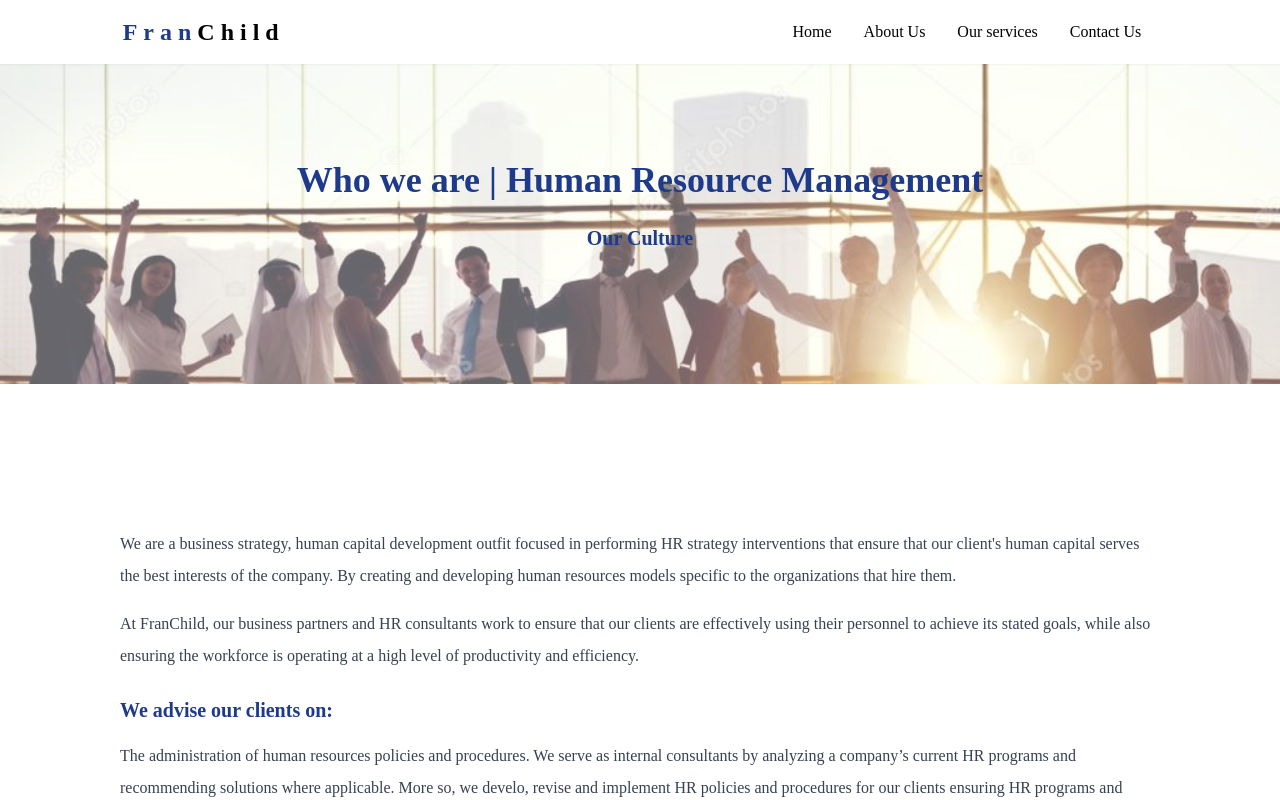
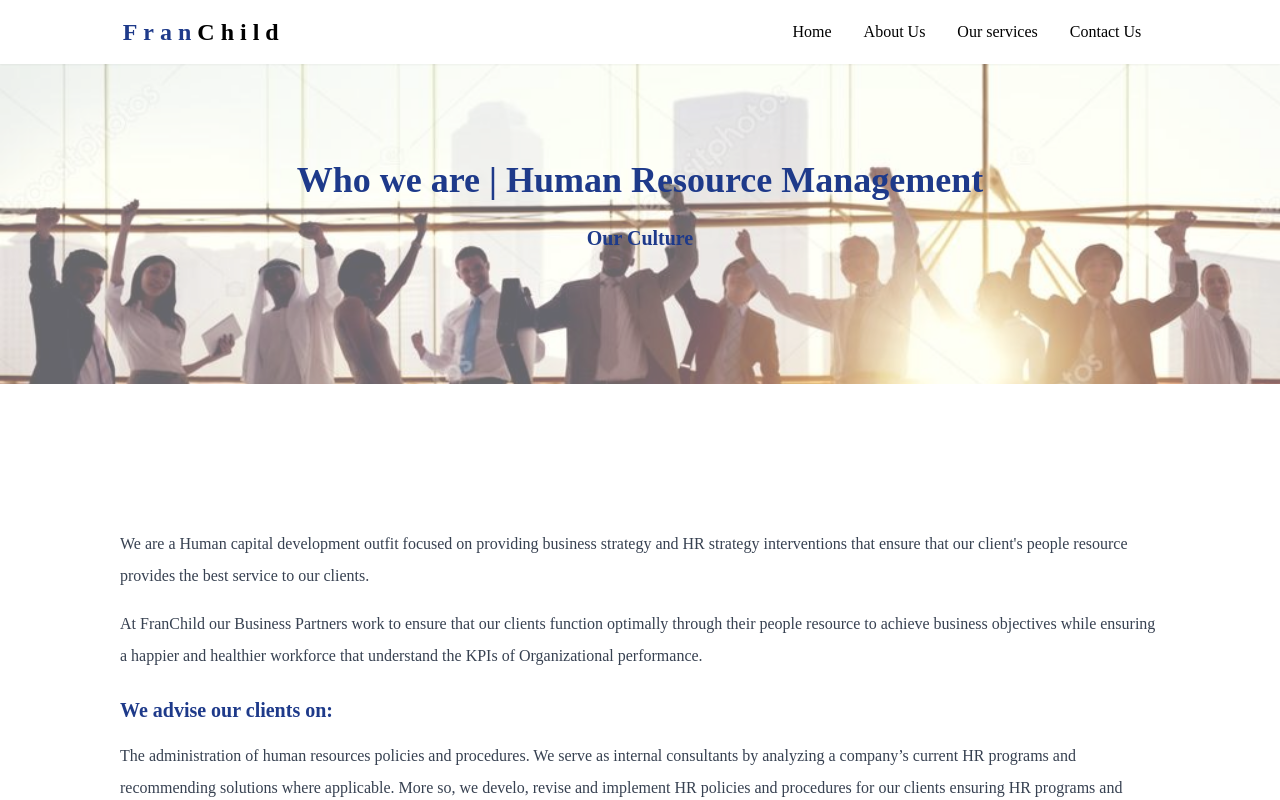
Before and after one commit to SamuelOlof/FranChild, a React (Create React App) app: page /about in a window 1280 px wide. Shown: the top 800 px of the page. Built offline with nearby package versions, Linux system fonts and the light colour scheme; a web font is replaced by a local one.

Commit message:
Typos correction

```diff
--- a/public/index.html
+++ b/public/index.html
@@ -19,6 +19,7 @@
 
 
 
+
     <title>FranChild</title>
   </head>
   <body>
--- a/src/components/Hero.js
+++ b/src/components/Hero.js
@@ -7,7 +7,7 @@
             <div className='w-11/12 sm:w-10/12 px-4 pt-4 sm:pt-0 flex flex-col md:items-center md:space-y-5 lg:flex-row lg:justify-between '>
                 <div className='md:w-4/5 lg:w-2/5 mb-14 lg:mb-0'>
                     <h1 className='text-3xl lg:text-4xl text-blue-900 font-semibold mb-4'>Your Partner for Growth</h1>
-                    <p className='leading-loose text-gray-500 mb-4'>We take away the HR headaches so you can focus on serving clients and growing your business.
+                    <p className='leading-loose text-gray-500 mb-4'>We take away the headaches around you HR processes so you can focus on serving clients and growing your business.
                     </p>
 
                     <button className='px-4 py-2 bg-blue-900 text-white rounded  hover:bg-blue-800 transition focus:outline-none' type="submit">
--- a/src/index.css
+++ b/src/index.css
@@ -4,7 +4,8 @@
 
 
 body{
-    font-family: 'Helvetica 35 Thin', 'sans-serif';
+    font-family: 'Helvetica 65 Medium', 'sans-serif';
+
 }
 
 .blue-text{
--- a/src/pages/about.js
+++ b/src/pages/about.js
@@ -16,11 +16,11 @@
         <div className='flex flex-col items-center px-4 my-16' >
             <div className='text-md mt-16 w-11/12 sm:w-10/12 leading-8 text-gray-700'>
                 <p className='mt-4'>
-                        We are a business strategy, human capital development outfit focused in performing HR strategy interventions that ensure that our client's human capital serves the best interests of the company. By creating and developing human resources models specific to the organizations that hire them.
+                    We are a Human capital development outfit focused on providing business strategy and HR strategy interventions that ensure that our client's people resource provides the best service to our clients.
                 </p>
 
                 <p className='mt-4'>
-                    At FranChild, our business partners and HR consultants work to ensure that our clients are effectively using their personnel to achieve its stated goals, while also ensuring the workforce is operating at a high level of productivity and efficiency.
+                    At FranChild our Business Partners work to ensure that our clients function optimally through their people resource to achieve business objectives while ensuring a happier and healthier workforce that understand the KPIs of Organizational performance.
                 </p>
 
                 <p className='block mt-6 mb-2 text-xl blue-text font-semibold'>
```
